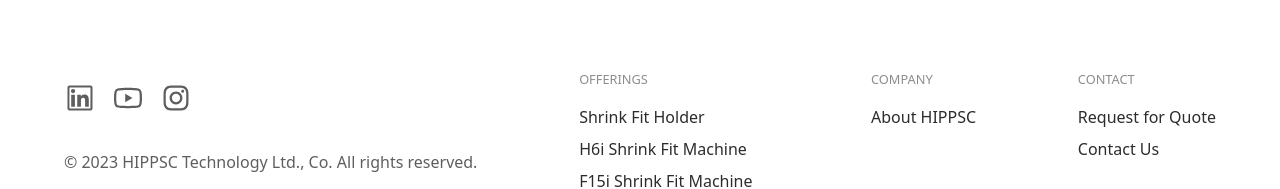
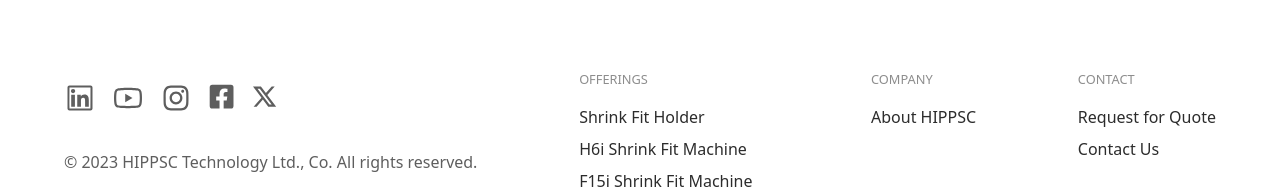
Before and after one commit to HIPPSC/hippsc-website, a React (Create React App) app: page / in a window 1280 px wide. Shown: the part 8301-8490 px from the top of the page. Built offline with nearby package versions, Linux system fonts and the light colour scheme.

Commit message:
update social media icon

```diff
--- a/src/components/Footer.js
+++ b/src/components/Footer.js
@@ -6,6 +6,9 @@ import '../css/Footer.css';
 import { AiOutlineInstagram } from 'react-icons/ai';
 import { AiOutlineYoutube } from 'react-icons/ai';
 import { AiOutlineLinkedin } from 'react-icons/ai';
+import { FaFacebookSquare } from "react-icons/fa";
+import { RiTwitterXLine } from "react-icons/ri";
+
 
 //multilangual
 import { useTranslation } from 'react-i18next';
@@ -35,7 +38,25 @@ const Footer = () => {
                         </a>
                     </div>
                     <div className="footer-info-social-media-item">
-                        <AiOutlineInstagram />
+                        <a  href="https://www.instagram.com/hippsc_official/"
+                            target="_blank"
+                            rel="noopener noreferrer">
+                            <AiOutlineInstagram />
+                        </a>
+                    </div>
+                    <div className="footer-info-social-media-item smaller-icon">
+                        <a  href="https://www.facebook.com/hippscofficial"
+                            target="_blank"
+                            rel="noopener noreferrer">
+                            <FaFacebookSquare />
+                        </a>
+                    </div>
+                    <div className="footer-info-social-media-item smaller-icon">
+                        <a  href="https://twitter.com/HIPPSCUSA"
+                            target="_blank"
+                            rel="noopener noreferrer">
+                            <RiTwitterXLine />
+                        </a>
                     </div>
                 </div>
                 <div className="footer-info-license">
--- a/src/css/Footer.css
+++ b/src/css/Footer.css
@@ -16,7 +16,12 @@
     display: flex;
     flex-direction: row;
     justify-content: flex-start;
+    align-items: center;
     margin-bottom: 2rem;
+}
+
+.smaller-icon {
+    font-size: 1.7rem !important;
 }
 
 .footer-info-social-media-item {
```
